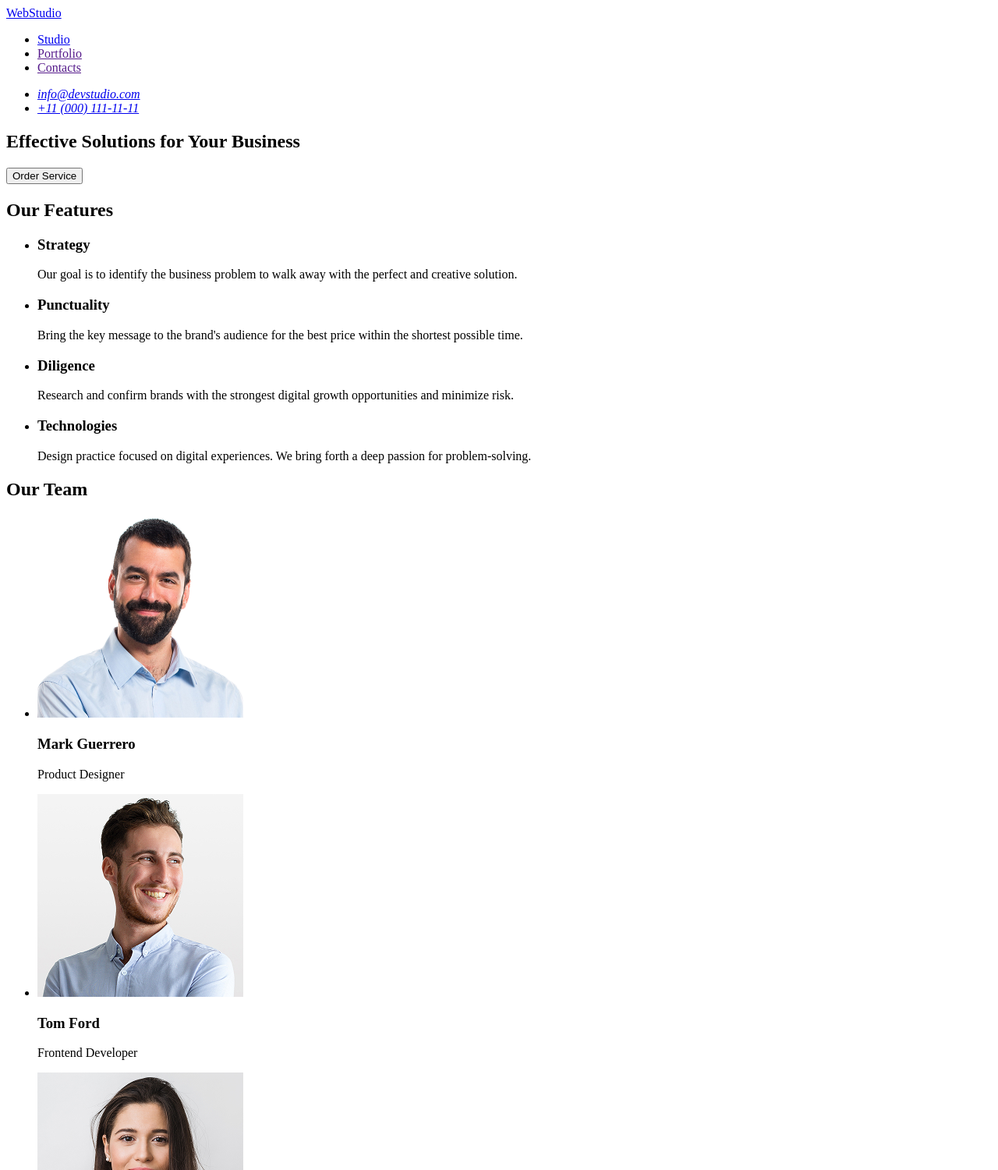
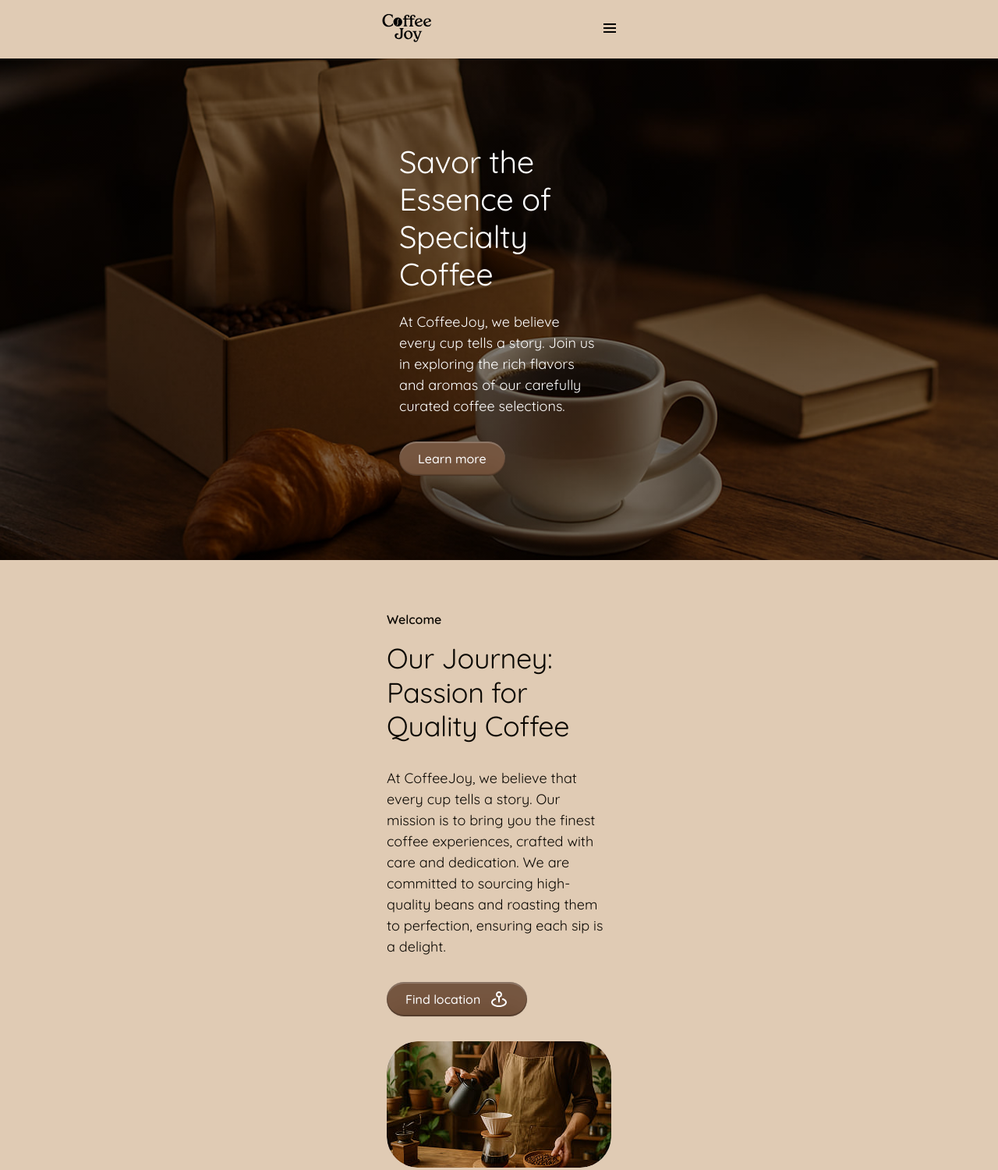
Before and after one commit to kudrian/vanilla, a plain HTML site: page index.html in a window 1280 px wide. Shown: the top 1500 px of the page at 78% size. Drawn offline with nearby package versions, Linux system fonts and the light colour scheme; a web font is replaced by a local one.

Commit message:
first commit

```diff
--- /dev/null
+++ b/css/styles.css
@@ -0,0 +1,179 @@
+body {
+  font-family: "Quicksand", sans-serif;
+  color: #0b0803;
+  background-color: #e0cbb4;
+}
+
+ul,
+ol {
+  list-style-type: none;
+  margin: 0;
+  padding: 0;
+}
+
+h1,
+h2,
+h3,
+h4,
+h5,
+h6 {
+  margin: 0;
+}
+
+p {
+  margin: 0;
+  padding: 0;
+}
+
+a {
+  text-decoration: none;
+}
+
+img {
+  display: block;
+  max-width: 100%;
+  height: auto;
+}
+
+input {
+  font-family: inherit;
+}
+
+.container {
+  max-width: 320px;
+  padding: 0 16px;
+  margin: 0 auto;
+}
+
+.container.page-header {
+  padding: 18px 0;
+  display: flex;
+  flex-direction: row;
+  align-items: center;
+  justify-content: space-between;
+}
+
+.menu-open-btn {
+  outline: none;
+  background-color: transparent;
+  border: none;
+  cursor: pointer;
+}
+
+.hero {
+  padding: 108px 0;
+  background-color: rgba(0, 0, 0, 0.5);
+  background-image:
+    linear-gradient(to bottom, rgba(0, 0, 0, 0.5), rgba(0, 0, 0, 0.5)),
+    url(../images/hero-image.jpg);
+  background-repeat: no-repeat;
+  background-size: cover;
+  background-position: center;
+}
+.hero > .container {
+  max-width: 288px;
+}
+.hero-title {
+  font-weight: 400;
+  font-size: 40px;
+  line-height: 1.2;
+  letter-spacing: -0.01em;
+  color: #fff;
+  margin-bottom: 24px;
+}
+.hero-content {
+  font-weight: 400;
+  font-size: 18px;
+  line-height: 1.5;
+  color: #fff;
+  margin-bottom: 32px;
+}
+
+.hero-btn {
+  display: block;
+  border-radius: 100px;
+  padding: 10px 24px;
+  border: none;
+  box-shadow:
+    0 1px 2px 0 rgba(11, 8, 3, 0.05),
+    inset 0 -2px 1px 0 rgba(0, 0, 0, 0.2),
+    inset 0 0 0 1px rgba(11, 8, 3, 0.15),
+    inset 0 2px 1px 0 rgba(255, 255, 255, 0.25),
+    inset 0 32px 24px 0 rgba(255, 255, 255, 0.05);
+  background: #6f4e37;
+
+  font-weight: 500;
+  font-size: 16px;
+  line-height: 1.5;
+  color: #fff;
+}
+
+.welcome {
+  padding: 64px 0;
+}
+.welcome-title {
+  font-weight: 600;
+  font-size: 16px;
+  line-height: 1.5;
+  color: #0b0803;
+
+  margin-bottom: 16px;
+}
+.journey-title {
+  font-weight: 400;
+  font-size: 36px;
+  line-height: 1.2;
+  letter-spacing: -0.01em;
+  color: #0b0803;
+
+  max-width: 288px;
+  margin-bottom: 32px;
+}
+.welcome-content {
+  font-weight: 400;
+  font-size: 18px;
+  line-height: 1.5;
+  color: #0b0803;
+
+  max-width: 288px;
+  margin-bottom: 32px;
+}
+
+.location-btn {
+  display: flex;
+  align-items: center;
+  justify-content: center;
+  gap: 12px;
+  cursor: pointer;
+  outline: none;
+  border: none;
+
+  border-radius: 100px;
+  padding: 10px 24px;
+  max-width: 288px;
+  height: 44px;
+  box-shadow:
+    0 1px 2px 0 rgba(11, 8, 3, 0.05),
+    inset 0 -2px 1px 0 rgba(0, 0, 0, 0.2),
+    inset 0 0 0 1px rgba(11, 8, 3, 0.15),
+    inset 0 2px 1px 0 rgba(255, 255, 255, 0.25),
+    inset 0 32px 24px 0 rgba(255, 255, 255, 0.05);
+  background-color: #6f4e37;
+
+  font-weight: 500;
+  font-size: 16px;
+  line-height: 1.5;
+  color: #fff;
+
+  margin-bottom: 32px;
+}
+
+.welcome-btn-icon {
+  fill: #fff;
+}
+
+.coffee-kettle-wrapper {
+  border-radius: 40px;
+  max-width: 288px;
+  overflow: hidden;
+}
--- a/index.html
+++ b/index.html
@@ -1,123 +1,272 @@
-<!DOCTYPE html>
+<!doctype html>
 <html lang="en">
   <head>
     <meta charset="UTF-8" />
-    <meta
-      name="description"
-      content="Professional web studio offering modern website design, development, and digital solutions."
+    <meta name="viewport" content="width=device-width, initial-scale=1.0" />
+    <meta name="description" content="Coffee joy" />
+    <title>Coffee joy</title>
+    <link
+      rel="stylesheet"
+      href="https://cdnjs.cloudflare.com/ajax/libs/modern-normalize/3.0.1/modern-normalize.min.css"
+      integrity="sha512-q6WgHqiHlKyOqslT/lgBgodhd03Wp4BEqKeW6nNtlOY4quzyG3VoQKFrieaCeSnuVseNKRGpGeDU3qPmabCANg=="
+      crossorigin="anonymous"
+      referrerpolicy="no-referrer"
     />
-    <title>Web Studio</title>
+    <link rel="preconnect" href="https://fonts.googleapis.com" />
+    <link rel="preconnect" href="https://fonts.gstatic.com" crossorigin />
+    <link
+      href="https://fonts.googleapis.com/css2?family=Aboreto&family=Quicksand:wght@300..700&display=swap"
+      rel="stylesheet"
+    />
+
+    <link rel="stylesheet" href="./css/styles.css" />
   </head>
+
   <body>
     <header>
-      <nav>
-        <a href="./index.html">WebStudio</a>
-        <ul>
-          <li><a href="./index.html">Studio</a></li>
-          <li><a href="">Portfolio</a></li>
-          <li><a href="">Contacts</a></li>
-        </ul>
-      </nav>
-      <address>
-        <ul>
-          <li><a href="mailto:info@devstudio.com">info@devstudio.com</a></li>
-          <li><a href="tel:+110001111111">+11 (000) 111-11-11</a></li>
-        </ul>
-      </address>
+      <div class="container page-header">
+        <a href="./index.html">
+          <svg width="84" height="36">
+            <use
+              class="logo"
+              href="./images/symbol-defs.svg#icon-Frame-1"
+            ></use>
+          </svg>
+        </a>
+        <button type="button" class="menu-open-btn">
+          <svg class="menu-open-icon" width="24" height="24">
+            <use href="./images/symbol-defs.svg#icon-menu"></use>
+          </svg>
+        </button>
+      </div>
     </header>
 
     <main>
-      <section>
-        <h1>Effective Solutions for Your Business</h1>
-        <button type="button">Order Service</button>
+      <section class="hero">
+        <div class="container">
+          <h1 class="hero-title">Savor the Essence of Specialty Coffee</h1>
+
+          <p class="hero-content">
+            At CoffeeJoy, we believe every cup tells a story. Join us in
+            exploring the rich flavors and aromas of our carefully curated
+            coffee selections.
+          </p>
+          <button class="hero-btn" type="button">Learn more</button>
+        </div>
       </section>
 
-      <section>
-        <h2>Our Features</h2>
+      <section class="welcome">
+        <div class="container">
+          <h2 class="welcome-title">Welcome</h2>
+          <h3 class="journey-title">Our Journey: Passion for Quality Coffee</h3>
+          <p class="welcome-content">
+            At CoffeeJoy, we believe that every cup tells a story. Our mission
+            is to bring you the finest coffee experiences, crafted with care and
+            dedication. We are committed to sourcing high-quality beans and
+            roasting them to perfection, ensuring each sip is a delight.
+          </p>
+          <button class="location-btn" type="button">
+            <span>Find location</span>
+            <svg class="welcome-btn-icon" width="24" height="24">
+              <use href="/images/symbol-defs.svg#icon-map-pin"></use>
+            </svg>
+          </button>
+          <div class="coffee-kettle-wrapper">
+            <img
+              width="288"
+              src="./images/kettle-1x.jpg.jpg"
+              alt="Coffee kettle"
+            />
+          </div>
+        </div>
+      </section>
+
+      <!-- <section class="quality">
+        <div class="container">
+          <h2>Quality</h2>
+          <h3>Why CoffeeJoy Stands Out from the Rest</h3>
+          <p>
+            At CoffeeJoy, we pride ourselves on delivering the freshest roasted
+            coffee, crafted with care by our skilled baristas. Our flexible
+            subscription plans ensure that your coffee experience is tailored to
+            your needs.
+          </p>
+
+          <img src="" alt="" />
+          <h4>Fresh-Roasted Coffee for Every Taste</h4>
+          <p>Savor the rich flavors of our expertly sourced beans.</p>
+
+          <img src="" alt="" />
+          <h4>Expert Baristas Crafting Your Perfect Brew</h4>
+          <p>
+            Our baristas are passionate about coffee and skilled in their craft.
+          </p>
+
+          <img src="" alt="" />
+          <h4>Cozy Atmosphere</h4>
+          <p>
+            We don’t just serve coffee — we create a warm and welcoming space
+            where every cup feels like home.
+          </p>
+        </div>
+      </section> -->
+
+      <!-- <section class="experience">
+        <div class="container">
+          <h2>Coffee moments</h2>
+          <p></p>
+          <img src="" alt="" />
+          <img src="" alt="" />
+          <img src="" alt="" />
+          <img src="" alt="" />
+          <img src="" alt="" />
+          <img src="" alt="" />
+          <img src="" alt="" />
+        </div>
+      </section> -->
+
+      <!-- <section class="subscribe">
+        <div class="container">
+          <h2>Join Our Coffee Community</h2>
+          <p>
+            Experience the joy of coffee delivered right to your door. Sign up
+            today!
+          </p>
+          <form>
+            <div>
+            <input />
+            <button type="submit"></button>
+            <label></label>
+          </form>
+          <img src="" alt=""/>
+        </div>
+      </section> -->
+
+      <!-- <section class="testimonials">
+        <div class="container">
+          <h2>What our visitors say</h2>
+
+          <svg>
+          </svg>
+          <p></p>
+          <h4></h4>
+
+          <svg>
+          </svg>
+          <p></p>
+          <h4></h4>
+
+          <svg>
+          </svg>
+          <p></p>
+          <h4></h4>
+
+          <svg>
+          </svg>
+          <p></p>
+          <h4></h4>
+
+          <svg>
+          </svg>
+          <p></p>
+          <h4></h4>
+
+          <svg>
+          </svg>
+          <p></p>
+          <h4></h4>
+
+          <svg>
+          </svg>
+          <p></p>
+          <h4></h4>
+
+          <svg>
+          </svg>
+          <p></p>
+          <h4></h4>
+
+        </div>
+      </section> -->
+
+      <!-- <section class="location">
+        <div class="container">
+          <h2>Find</h2>
+          <h3>Location</h3>
+          <p>Visit us at our cozy coffee shop!</p>
+
+
+          <address>
+            <ul>
+
+
+              <li>
+                <div>
+                <svg>
+              </svg>
+              <p>EMAIL</p>
+              <a></a>
+              </div>
+            </li>
+
+            <li>
+                <div>
+                <svg>
+              </svg>
+              <p>PHONE</p>
+              <a></a>
+              </div>
+            </li>
+
+            <li>
+                <div>
+                <svg>
+              </svg>
+              <p>OFFICE</p>
+              <a></a>
+              </div>
+            </li>
+
+            </ul>
+
+            <a href="">Get directions</a>
+          </address>
+          <img href="" alt=""/>
+        </div>
+      </section> -->
+    </main>
+
+    <footer>
+      <!-- <div class="container">
+        <p>Coffe joy</p>
+        <ul>
+          <li></li>
+          <li></li>
+          <li></li>
+        </ul>
+        <nav>
           <ul>
             <li>
-            <h3>Strategy</h3>
-            <p>
-              Our goal is to identify the business problem to walk away with the
-              perfect and creative solution.
-            </p>
+              <a href="">About us</a>
             </li>
             <li>
-            <h3>Punctuality</h3>
-            <p>
-              Bring the key message to the brand's audience for the best price
-              within the shortest possible time.
-            </p>
+              <a href="">Benefits</a>
             </li>
             <li>
-            <h3>Diligence</h3>
-            <p>
-              Research and confirm brands with the strongest digital growth
-              opportunities and minimize risk.
-            </p>
+              <a href="">Gallery</a>
             </li>
             <li>
-            <h3>Technologies</h3>
-            <p>
-              Design practice focused on digital experiences. We bring forth a
-              deep passion for problem-solving.
-            </p>
+              <a href="">Testimonial</a>
+            </li>
+            <li>
+              <a href="">Location</a>
             </li>
           </ul>
-      </section>
+        </nav>
+        <p>&copy;2025 Coffee joy. All rights reserved.</p>
+      </div> -->
+    </footer>
 
-      <section>
-        <h2>Our Team</h2>
-        <ul>
-          <li>
-            <img
-              src="./images/mark.jpg"
-              alt="Mark Guerrero Product Designer"
-              width="264"
-              height="260"
-            />
-            <h3>Mark Guerrero</h3>
-            <p>Product Designer</p>
-          </li>
-          <li>
-            <img
-              src="./images/tom.jpg"
-              alt="Tom Ford Frontend Developer"
-              width="264"
-              height="260"
-            />
-            <h3>Tom Ford</h3>
-            <p>Frontend Developer</p>
-          </li>
-          <li>
-            <img
-              src="./images/camila.jpg"
-              alt="Camila Garcia Marketing"
-              width="264"
-              height="260"
-            />
-            <h3>Camila Garcia</h3>
-            <p>Marketing</p>
-          </li>
-          <li>
-            <img
-              src="./images/daniel.jpg"
-              alt="Daniel Wilson UI Designer"
-              width="264"
-              height="260"
-            />
-            <h3>Daniel Wilson</h3>
-            <p>UI Designer</p>
-          </li>
-        </ul>
-      </section>
-    </main>
-    <footer>
-      <a href="./index.html">WebStudio</a>
-      <p>
-        Increase the flow of customers and sales for your business with digital
-        marketing & growth solutions.
-      </p>
-    </footer>
+    <!-- <div class="mobile-menu"></div> -->
   </body>
 </html>
```
Also changed, not shown: images/camila.jpg (deleted), images/daniel.jpg (deleted), images/hero-image.jpg (added), images/kettle-1x.jpg.jpg (added), images/mark.jpg (deleted), images/symbol-defs.svg (added), images/tom.jpg (deleted). Lines whose indentation alone changed are shown as unchanged.
